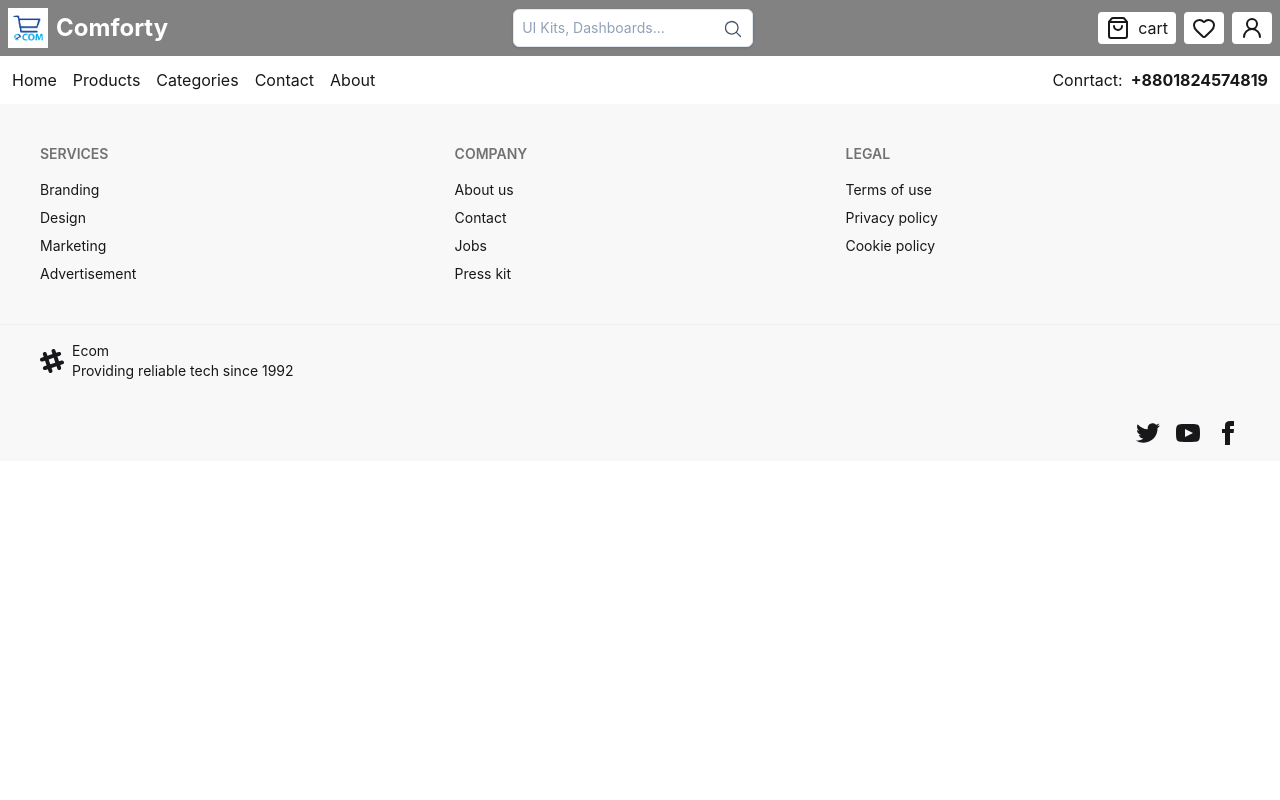
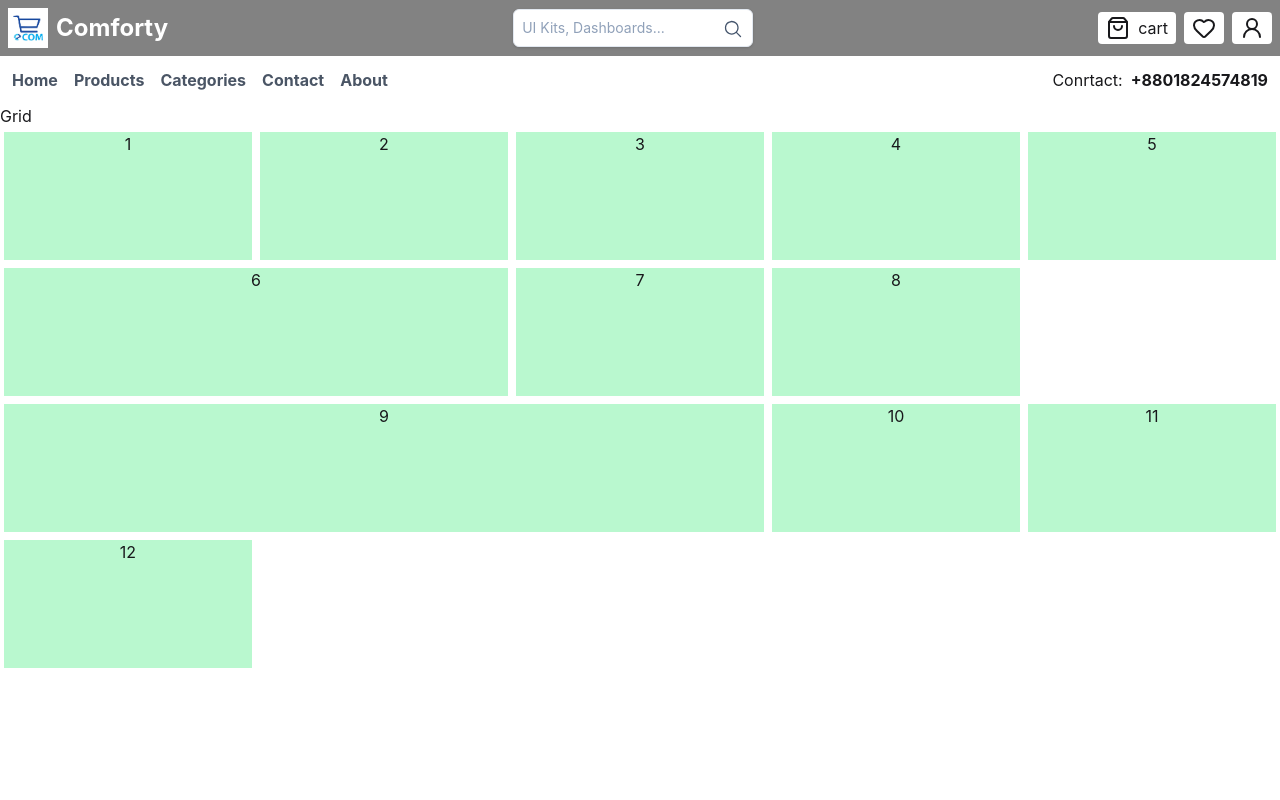
Before and after one commit to nizamseu/skill-jobs-projects, a React (Vite) app: page /test in a window 1280 px wide. Shown: the top 800 px of the page. Built offline with nearby package versions, Linux system fonts and the light colour scheme.

Commit message:
Home page

```diff
--- a/src/App.jsx
+++ b/src/App.jsx
@@ -3,6 +3,7 @@ import Home from "./Components/Home/Home";
 import Navbar from "./Components/Common/Navbar";
 import Footer from "./Components/Common/Footer";
 import Topbar from "./Components/Common/Topbar";
+import Test from "./Components/Common/Test";
 
 function App() {
   return (
@@ -11,6 +12,7 @@ function App() {
       <Navbar />
       <Routes>
         <Route path="/" element={<Home />} />
+        <Route path="/test" element={<Test />} />
       </Routes>
       <Footer />
     </div>
--- a/src/Components/Common/Navbar.jsx
+++ b/src/Components/Common/Navbar.jsx
@@ -5,11 +5,33 @@ function Navbar() {
   return (
     <div className=" max-w-7xl mx-auto bg-white p-3 flex justify-between items-center">
       <nav className="flex gap-4">
-        <Link to="/">Home</Link>
-        <Link to="/products">Products</Link>
-        <Link to="/categories">Categories</Link>
-        <Link to="/contact">Contact</Link>
-        <Link to="/bout">About</Link>
+        <Link className=" text-gray-600 hover:text-green-400 font-bold" to="/">
+          Home
+        </Link>
+        <Link
+          className=" text-gray-600 hover:text-green-400 font-bold"
+          to="/products"
+        >
+          Products
+        </Link>
+        <Link
+          className=" text-gray-600 hover:text-green-400 font-bold"
+          to="/categories"
+        >
+          Categories
+        </Link>
+        <Link
+          className=" text-gray-600 hover:text-green-400 font-bold"
+          to="/contact"
+        >
+          Contact
+        </Link>
+        <Link
+          className=" text-gray-600 hover:text-green-400 font-bold"
+          to="/bout"
+        >
+          About
+        </Link>
       </nav>
       <div className="flex gap-2">
         <p>Conrtact:</p>
--- a/src/Components/Common/Slider.jsx
+++ b/src/Components/Common/Slider.jsx
@@ -26,7 +26,7 @@ export default function Slider() {
             <SwiperSlide>
               <div className=" bg-gray-300 grid grid-cols-2 items-center h-full ">
                 <div className=" flex flex-col items-center">
-                  <h2 className=" max-w-xl text-5xl font-bold">
+                  <h2 className=" max-w-xl text-center text-5xl font-bold">
                     {item?.title}
                   </h2>
                   <p className=" max-w-md mt-3 text-sm">{item?.description}</p>
--- /dev/null
+++ b/src/Components/Common/Test.jsx
@@ -0,0 +1,24 @@
+import React from "react";
+
+export default function Test() {
+  return (
+    <div className=" h-screen">
+      <h1>Grid</h1>
+
+      <div className=" grid grid-cols-5">
+        <div className=" h-32 bg-green-200 text-center m-1">1</div>
+        <div className=" h-32 bg-green-200 text-center m-1">2</div>
+        <div className="  h-32 bg-green-200 text-center m-1">3</div>
+        <div className="  h-32 bg-green-200 text-center m-1">4</div>
+        <div className="  h-32 bg-green-200 text-center m-1">5</div>
+        <div className=" col-span-2 h-32 bg-green-200 text-center m-1">6</div>
+        <div className="  h-32 bg-green-200 text-center m-1">7</div>
+        <div className="  h-32 bg-green-200 text-center m-1">8</div>
+        <div className=" col-span-3 h-32 bg-green-200 text-center m-1">9</div>
+        <div className="  h-32 bg-green-200 text-center m-1">10</div>{" "}
+        <div className="  h-32 bg-green-200 text-center m-1">11</div>
+        <div className="  h-32 bg-green-200 text-center m-1">12</div>
+      </div>
+    </div>
+  );
+}
--- /dev/null
+++ b/src/Components/Home/Category.jsx
@@ -0,0 +1,16 @@
+import React, { useEffect, useState } from "react";
+import CategoryCard from "./CategoryCard";
+import axios from "axios";
+
+export default function Category({ categories }) {
+  return (
+    <div className=" max-w-7xl mx-auto">
+      <h2 className=" text-2xl  my-5 font-semibold  ">Categories</h2>
+      <div className=" w-full flex flex-wrap justify-center gap-4">
+        {categories?.map((item) => {
+          return <CategoryCard data={item} />;
+        })}
+      </div>
+    </div>
+  );
+}
--- /dev/null
+++ b/src/Components/Home/CategoryCard.jsx
@@ -0,0 +1,11 @@
+import { ArrowRight } from "lucide-react";
+import React from "react";
+
+export default function CategoryCard({ data }) {
+  return (
+    <div className=" w-56 bg-gray-300 flex items-center justify-between border border-gray-100 p-4 rounded-full hover:border-green-400 ">
+      <h3>{data?.name}</h3>
+      <ArrowRight />
+    </div>
+  );
+}
--- /dev/null
+++ b/src/Components/Home/Featured.jsx
@@ -0,0 +1,25 @@
+import React, { useEffect, useState } from "react";
+import ProductCard from "./ProductCard";
+import axios from "axios";
+
+export default function Featured() {
+  const [products, setProducts] = useState([]);
+
+  useEffect(() => {
+    axios.get("https://dummyjson.com/products?limit=4").then((res) => {
+      setProducts(res.data.products);
+    });
+  }, []);
+
+  return (
+    <div className="max-w-7xl mx-auto px-4 md:px-0 ">
+      <h2 className=" text-2xl  my-5 font-semibold ">Featurd Products</h2>
+
+      <div className=" grid grid-cols-1  md:grid-cols-3 lg:grid-cols-4 gap-3">
+        {products?.map((item) => {
+          return <ProductCard isFeatured={true} data={item} />;
+        })}
+      </div>
+    </div>
+  );
+}
--- a/src/Components/Home/Home.jsx
+++ b/src/Components/Home/Home.jsx
@@ -1,12 +1,25 @@
-import React from "react";
+import React, { useEffect, useState } from "react";
 import Slider from "../Common/Slider";
+import Featured from "./Featured";
+import CategoryCard from "./CategoryCard";
+import Category from "./Category";
+import Products from "./Products";
+import axios from "axios";
 
 const Home = () => {
+  const [categories, setCategories] = useState([]);
+  useEffect(() => {
+    axios.get("https://dummyjson.com/products/categories").then((res) => {
+      setCategories(res.data?.slice(1, 6));
+    });
+  }, []);
+
   return (
     <div>
-      <h1 className="text-4xl text-center">
-        <Slider />
-      </h1>
+      <Slider />
+      <Featured />
+      <Category categories={categories} />
+      <Products categories={categories} />
     </div>
   );
 };
--- /dev/null
+++ b/src/Components/Home/ProductCard.jsx
@@ -0,0 +1,38 @@
+import React from "react";
+import { Heart, ShoppingCart } from "lucide-react";
+
+export default function ProductCard({ isFeatured = false, data }) {
+  return (
+    <div className=" border border-gray-100 rounded ">
+      <div className=" relative">
+        <img
+          className="  rounded-2xl h-[312px] w-[312px]"
+          src={data?.thumbnail}
+          alt=""
+        />
+        {isFeatured && (
+          <button className=" absolute top-3 left-3 bg-green-200 px-2 py-1 rounded">
+            New
+          </button>
+        )}
+        {isFeatured && (
+          <button>
+            <Heart className=" absolute top-3 right-3" />
+          </button>
+        )}
+      </div>
+
+      <div className=" border-t border-gray-100 py-2 px-4  flex justify-between items-center">
+        <div>
+          <h2 className=" text-lg font-semibold text-green-500">
+            {data?.title}
+          </h2>
+          <p className=" font-bold">${data?.price}</p>
+        </div>
+        <button className=" bg-green-400 text-white p-2 rounded">
+          <ShoppingCart />
+        </button>
+      </div>
+    </div>
+  );
+}
--- /dev/null
+++ b/src/Components/Home/Products.jsx
@@ -0,0 +1,38 @@
+import axios from "axios";
+import React, { useEffect, useState } from "react";
+import ProductCard from "./ProductCard";
+
+export default function Products({ categories }) {
+  const [products, setProducts] = useState([]);
+
+  const loadProducts = () => {
+    axios.get("https://dummyjson.com/products?limit=9").then((res) => {
+      setProducts(res.data.products);
+    });
+  };
+  useEffect(() => {
+    loadProducts();
+  }, []);
+  return (
+    <div className=" max-w-7xl mx-auto">
+      <h2 className=" mt-10 text-2xl font-bold text-center">Our Producs</h2>
+      <div className="flex my-4 justify-center items-center gap-4">
+        {categories?.slice(0, 4)?.map((item) => {
+          return (
+            <button className=" hover:text-green-500 hover:cursor-pointer">
+              <p className=" text-lg  font-semibold text-center">
+                {item?.name}
+              </p>
+            </button>
+          );
+        })}
+      </div>
+
+      <div className="  grid grid-cols-1 md:grid-cols-2 lg:grid-cols-3 gap-4">
+        {products?.map((item) => {
+          return <ProductCard data={item} />;
+        })}
+      </div>
+    </div>
+  );
+}
```
